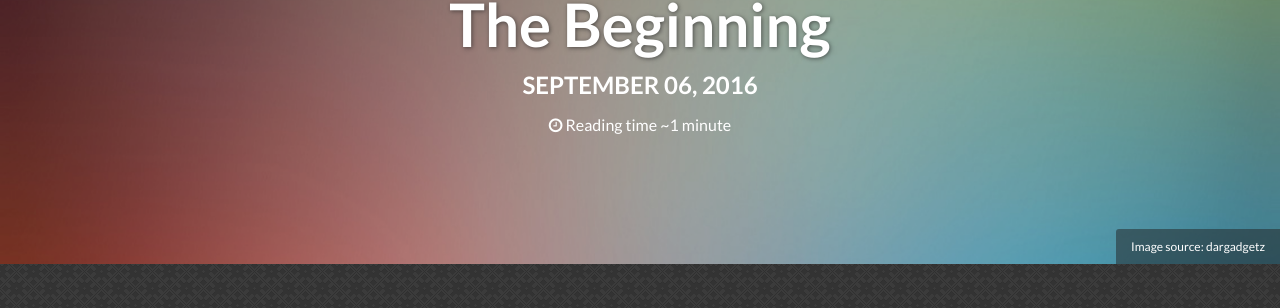
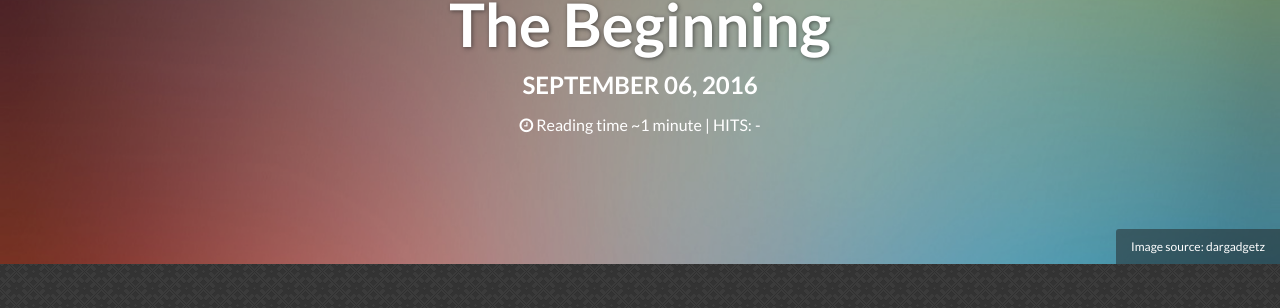
Before and after one commit to AllenShieh/AllenShieh.github.io, a Jekyll site: the page built from _posts/2016-09-06-journey-starts.md, in a window 1280 px wide. Shown: the part 136-444 px from the top of the page. Built offline with Jekyll 4.4.1, drawn with Linux system fonts in a browser that asks for light colours; nearby versions of some CDN libraries.

Commit message:
hit time

```diff
--- a/_layouts/post.html
+++ b/_layouts/post.html
@@ -35,6 +35,7 @@
         <p class="entry-reading-time">
           <i class="fa fa-clock-o"></i>
           {% include read-time.html %}
+          | HITS: <span data-hk-page="current"> - </span>
         </p><!-- /.entry-reading-time -->
         {% endif %}
       </div><!-- /.header-title-wrap -->
--- a/index.html
+++ b/index.html
@@ -24,7 +24,7 @@
       <span class="entry-reading-time">
         <i class="fa fa-clock-o"></i>
         {% include read-time-index.html %}
-        HITS: <span data-hk-page="{{ post.url | prepend: site.url }}"> - </span>
+        | HITS: <span data-hk-page="{{ post.url | prepend: site.url }}"> - </span>
       </span><!-- /.entry-reading-time -->
       {% endif %}
     </div><!-- /.entry-meta -->
```
